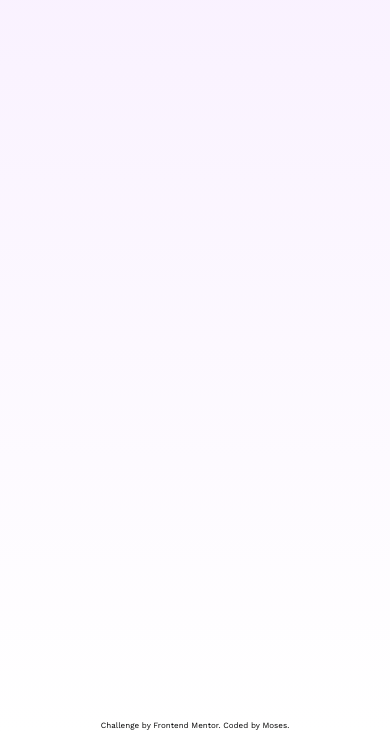
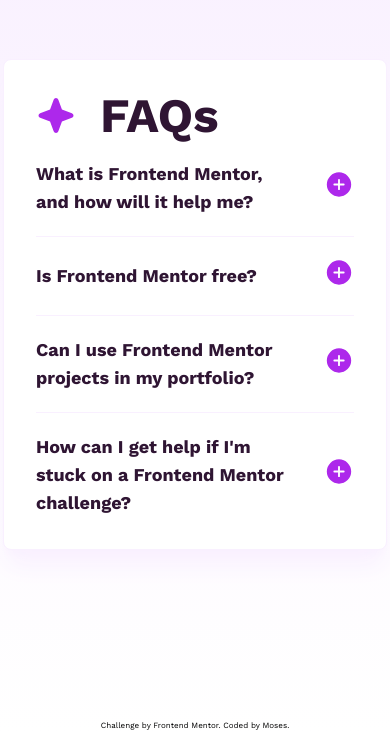
Before and after one commit to mbtenkorang/faq-accordion-main, a Vue app: page / in a window 390 px wide. Shown: the part 112-844 px from the top of the page. Built offline with nearby package versions, Linux system fonts and the light colour scheme.

Commit message:
Add template, data and mobile design

```diff
--- a/src/App.vue
+++ b/src/App.vue
@@ -1,7 +1,74 @@
-<template></template>
+<template>
+  <article class="border border-light-pink shadow-light-pink shadow-xl max-w-sm rounded-lg p-8 bg-white">
+    <div class="flex items-center justify-startmb-5">
+      <div class="mr-6">
+        <svg xmlns="http://www.w3.org/2000/svg" width="40" height="41" fill="none" viewBox="0 0 40 41">
+          <path fill="#AD28EB"
+            d="M37.5 20.5a2.467 2.467 0 0 1-1.64 2.344l-9.913 3.604-3.603 9.911a2.5 2.5 0 0 1-4.688 0l-3.604-9.922-9.911-3.593a2.5 2.5 0 0 1 0-4.688l9.921-3.604 3.594-9.911a2.5 2.5 0 0 1 4.688 0l3.604 9.921 9.911 3.594A2.467 2.467 0 0 1 37.5 20.5Z" />
+        </svg>
+      </div>
+      <h1 class="text-dark-purple text-5xl font-bold">
+        {{ articleTitle }}
+      </h1>
+    </div>
+    <div class="">
+      <section v-for="(faq,index) in faqData" class="py-5 border-b border-light-pink last:border-none last:pb-0">
+        <div @click="toggleAccordion(index)" class="flex items-center justify-between">
+          <h2 class="text-lg text-pretty font-bold text-dark-purple w-4/5">{{ faq.faqQuestion }}</h2>
+          <div>
+            <button v-if="activeIndex === index"><svg xmlns="http://www.w3.org/2000/svg" width="30" height="31"
+                fill="none" viewBox="0 0 30 31">
+                <path fill="#301534"
+                  d="M15 3.313A12.187 12.187 0 1 0 27.188 15.5 12.2 12.2 0 0 0 15 3.312Zm4.688 13.124h-9.375a.938.938 0 0 1 0-1.875h9.374a.938.938 0 0 1 0 1.876Z" />
+              </svg></button>
+            <button v-else><svg xmlns="http://www.w3.org/2000/svg" width="30" height="31" fill="none" viewBox="0 0 30 31">
+                <path fill="#AD28EB"
+                  d="M15 3.313A12.187 12.187 0 1 0 27.188 15.5 12.203 12.203 0 0 0 15 3.312Zm4.688 13.124h-3.75v3.75a.938.938 0 0 1-1.876 0v-3.75h-3.75a.938.938 0 0 1 0-1.875h3.75v-3.75a.938.938 0 0 1 1.876 0v3.75h3.75a.938.938 0 0 1 0 1.876Z" />
+              </svg>
+            </button>
+          </div>
+        </div>
+        <p v-if="activeIndex === index" class="text-gray-purple text-base text-pretty mt-5">{{ faq.faqResponse }}</p>
+      </section>
+    </div>
+
+  </article>
+</template>
 
 <script>
-
+export default {
+  data() {
+    return {
+      activeIndex: null,
+      articleTitle: "FAQs",
+      faqData: [{
+        faqQuestion: "What is Frontend Mentor, and how will it help me?",
+        faqResponse: "Frontend Mentor offers realistic coding challenges to help developers improve their \
+frontend coding skills with projects in HTML, CSS, and JavaScript. It's suitable for \
+all levels and ideal for portfolio building."
+      },
+      {
+        faqQuestion: "Is Frontend Mentor free?",
+        faqResponse: "Yes, Frontend Mentor offers both free and premium coding challenges, with the free \
+option providing access to a range of projects suitable for all skill levels."
+      },
+      {
+        faqQuestion: "Can I use Frontend Mentor projects in my portfolio?",
+        faqResponse: "Yes, you can use projects completed on Frontend Mentor in your portfolio. It's an excellent \
+way to showcase your skills to potential employers!"
+      },
+      {
+        faqQuestion: "How can I get help if I'm stuck on a Frontend Mentor challenge?",
+        faqResponse: "The best place to get help is inside Frontend Mentor's Discord community. There's a help \
+channel where you can ask questions and seek support from other community members."
+      }
+      ],
+    }
+  },
+  methods: {
+    toggleAccordion(index) {
+      this.activeIndex = (this.activeIndex === index) ? null : index;
+    }
+  }
+}
 </script>
-
-<style scoped></style>
```
